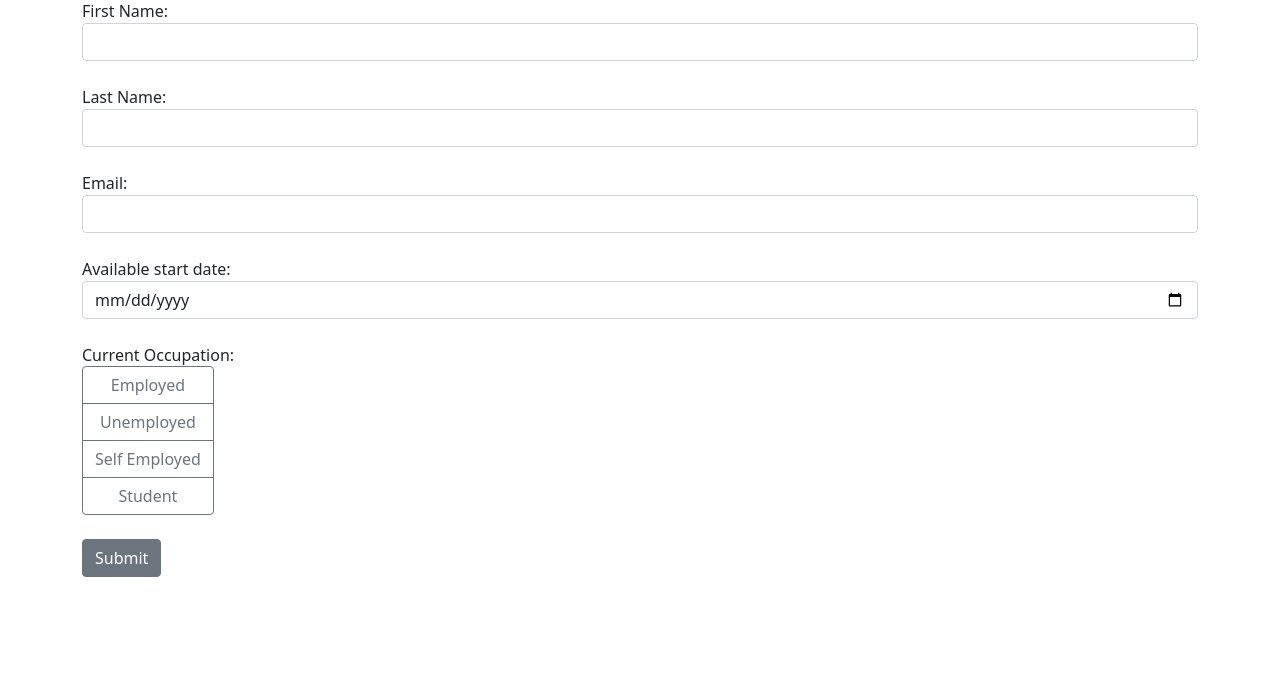
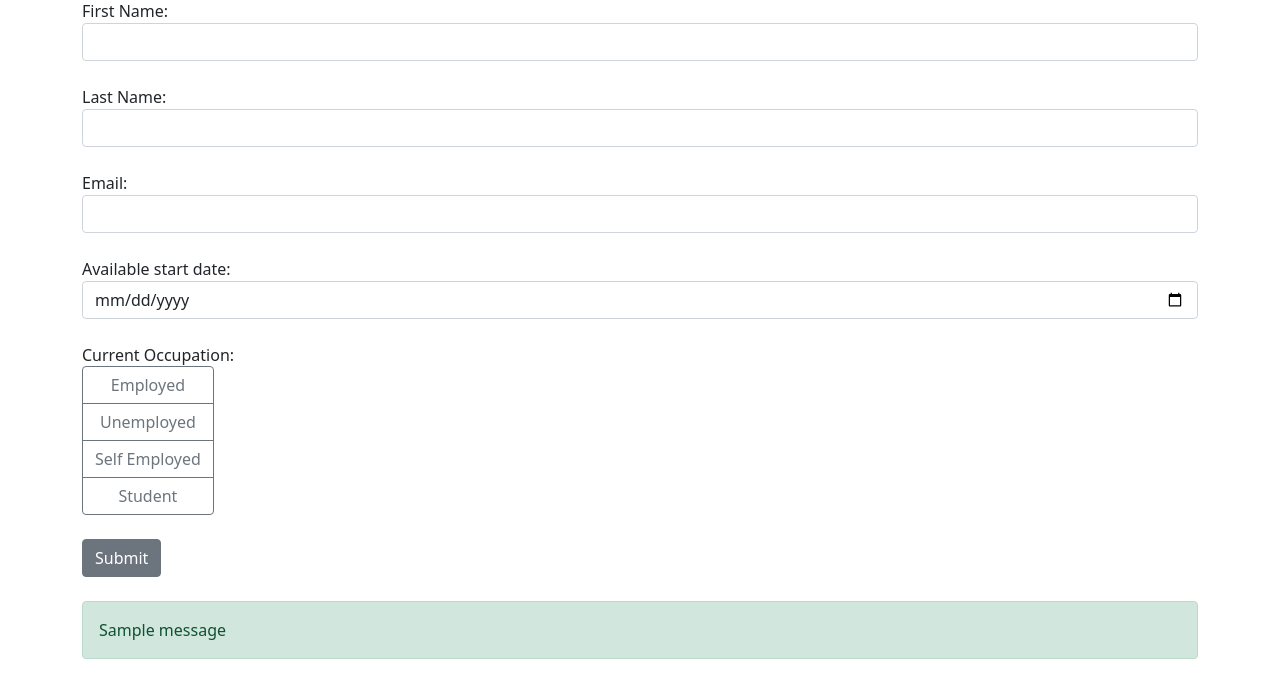
Before and after one commit to Nayanxyz/Flask-Web-App-Application-Form-App16, a Flask app: page / in a window 1280 px wide. Shown: the part 73-771 px from the top of the page. Run offline with Flask 3, Linux system fonts and the light colour scheme; tables that the repository leaves empty hold one stand-in row (values such as "Sample post"); one stand-in notice (Sample message) is shown.

Commit message:
Message display HTML code

```diff
--- a/templates/index.html
+++ b/templates/index.html
@@ -3,7 +3,7 @@
     <head>
         <meta charset="utf-8">
         <meta name="viewpoint" content="width=device-width, initial-scale=1, shrink-to-fit=no">
-        <link rel="stylesheet" href="https://cdn.jsdelivr.net/npm/bootstrap@5.1.3/dist/css/bootstrap.min.css"> <!remote CSS file link>
+        <link rel="stylesheet" href="https://cdn.jsdelivr.net/npm/bootstrap@5.1.3/dist/css/bootstrap.min.css"> <!--remote CSS file link-->
     </head>
     <body>
         <div class="container">
@@ -43,6 +43,15 @@
                     </div>
                 </div>
                 <button class="btn btn-secondary mb-4" type="submit"> Submit </button>
+                {% with messages = get_flashed_messages() %}  <!-- display message -->
+                {% if messages %}
+                <div class="alert alert-success">
+                    {% for message in messages %}
+                        {{ message }}
+                    {% endfor %}
+                </div>
+                {% endif %}
+                {% endwith %}
             </form>
         </div>
         <script src="https://code.jquery.com/jquery-3.6.0.min.js"></script>
```
